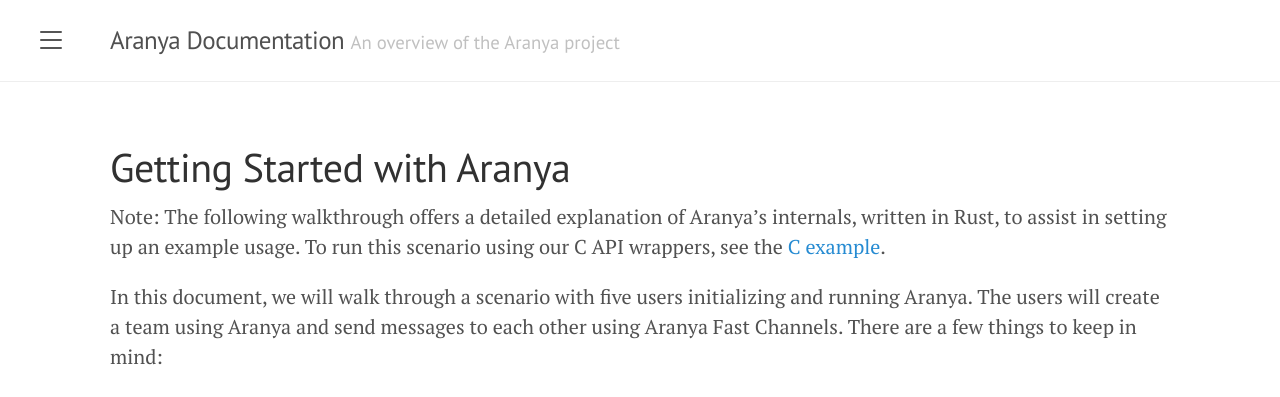
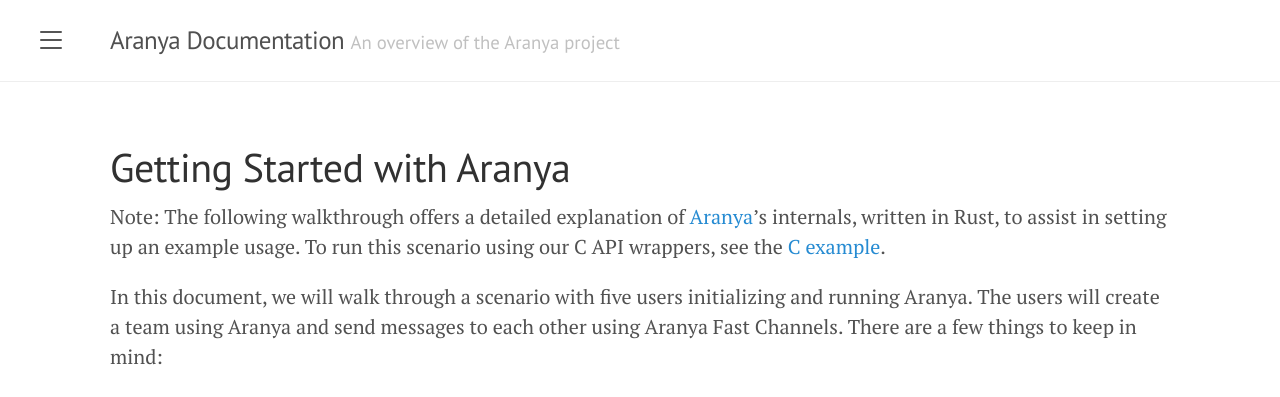
Before and after one commit to aranya-project/aranya-docs, a Jekyll site: the page built from docs/walkthrough.md, in a window 1280 px wide and 900 px high. Shown: the top 397 px of the window. Built offline with Jekyll 4.4.1, drawn with Linux system fonts in a browser that asks for light colours; part of the change alters nothing that is shown.

````diff
--- a/docs/walkthrough.md
+++ b/docs/walkthrough.md
@@ -6,16 +6,14 @@ permalink: "/walkthrough/"
 
 # Getting Started with Aranya
 
-Note: The following walkthrough offers a detailed explanation of Aranya's
-internals, written in Rust, to assist in setting up an example usage. To run
-this scenario using our C API wrappers, see the [C example](../examples/c/).
+Note: The following walkthrough offers a detailed explanation of [Aranya](https://github.com/aranya-project/aranya/tree/main)'s internals, written in Rust, to assist in setting up an example usage. To run this scenario using our C API wrappers, see the [C example](https://github.com/aranya-project/aranya/tree/main/examples/c).
 
 In this document, we will walk through a scenario with five users initializing
 and running Aranya. The users will create a team using Aranya and send messages
 to each other using Aranya Fast Channels. There are a few things to keep in mind:
 
 - Any policy actions are determined by the implemented policy. This walkthrough
-  will use the default policy defined [here](/crates/aranya-daemon/src/policy.md).
+  will use the default policy defined [here](https://github.com/aranya-project/aranya/blob/main/crates/aranya-daemon/src/policy.md).
 
 - Security tip: This walkthrough is intended as an example to be run on a
   single machine. As such, a single machine is used to build all key bundles
@@ -25,19 +23,11 @@ to each other using Aranya Fast Channels. There are a few things to keep in mind
   protected partition, such as an HSM, for maximum security. This avoids a
   single access point for all Aranya user keys in case a machine is compromised.
 
-See the [examples](../examples) directory for example applications that
-follow scenarios similar to the one described in this document. Also, see the
-[overview documentation](overview.md) for more details on the components
-used in this walkthrough.
+See the [examples](https://github.com/aranya-project/aranya/tree/main/examples/) directory for example applications that follow scenarios similar to the one described in this document. Also, see the [overview documentation](aranya-overview.md) for more details on the components used in this walkthrough.
 
 # Outline
 
-The walkthrough includes five users who will be referred to by their user role.
-The actions performed by each user are based on the permissions assigned to
-each role in the [default policy](/crates/aranya-daemon/src/policy.md). There
-will be five users, `Owner`, `Admin`, `Operator`, `Member A` and `Member B`. We
-will use the [`daemon`](/crates/aranya-daemon/src/daemon.rs) implementation for
-this example.
+The walkthrough includes five users who will be referred to by their user role. The actions performed by each user are based on the permissions assigned to each role in the [default policy](https://github.com/aranya-project/aranya/blob/main/crates/aranya-daemon/src/policy.md). There will be five users, `Owner`, `Admin`, `Operator`, `Member A` and `Member B`. We will use the [`daemon`](https://github.com/aranya-project/aranya/blob/main/crates/aranya-daemon/src/daemon.rs) implementation for this example.
 
 Step 1. [Prepare the device environment](#prereqs)
 
@@ -76,16 +66,9 @@ The following platforms are not supported:
 
 # <a name="daemon"></a>Daemon
 
-The [daemon](../crates/aranya-daemon) provides functionality for the
-[client library](../crates/aranya-client) to maintain Aranya state, including
-interacting with the graph and syncing with peers, and send off-graph messages
-using Aranya Fast Channels. The daemon and client interact through the
-[Daemon API](../crates/aranya-daemon-api/src/service.rs). The following
-sections will walk through configuring and starting a long-running daemon
-process.
+The [daemon](https://github.com/aranya-project/aranya/tree/main/crates/aranya-daemon) provides functionality for the [client library](https://github.com/aranya-project/aranya/tree/main/crates/aranya-client) to maintain Aranya state, including interacting with the graph and syncing with peers, and send off-graph messages using Aranya Fast Channels. The daemon and client interact through the [Daemon API](https://github.com/aranya-project/aranya/blob/main/crates/aranya-daemon-api/src/service.rs). The following sections will walk through configuring and starting a long-running daemon process.
 
-For more details, see the
-[Aranya Daemon's README](../crates/aranya-daemon/README.md).
+For more details, see the [Aranya Daemon's README](https://github.com/aranya-project/aranya/blob/main/crates/aranya-daemon/README.md).
 
 ## <a name="daemon-config"></a>Configuration
 
@@ -96,13 +79,12 @@ cryptographic material belonging to the user, key storage accessed by Aranya
 and graph storage for holding all fully processed commands. Additionally, the
 daemon's config file also includes networking for syncing and off-graph
 messaging. A complete example of a daemon configuration file can be found
-[here](/crates/aranya-daemon/example.json).
+[here](https://github.com/aranya-project/aranya/blob/main/crates/aranya-daemon/example.json).
 
 Based on this example, create a configuration file for each user. Remember to
 change the ports and other user-specific values for each user.
 
-Or, directly use the [daemon configuration files](../examples/c/configs/) from
-the C example. This example has configs for each user in this tutorial.
+Or, directly use the [daemon configuration files](https://github.com/aranya-project/aranya/tree/main/examples/c/configs) from the C example. This example has configs for each user in this tutorial.
 
 Now that the daemons have been configured, we can build and run them!
 
@@ -209,13 +191,13 @@ async fn setup_aranya(
 ```
 
 **NB**: This is an abbreviated version of the daemon's `setup_aranya` method, see
-[here](https://github.com/aranya-project/aranya/blob/main/crates/aranya-daemon/src/daemon.rs#L141)
+[here](https://github.com/aranya-project/aranya/blob/main/crates/aranya-daemon/src/daemon.rs#L138)
 for the current implementation details.
 
 The daemon receives actions from the user via the user client API. When the
 client makes a call in the client library, it may invoke a command in the
 daemon using an internal API. For more details on this API, see the
-[aranya-daemon-api crate](../crates/aranya-daemon-api/src/service.rs).
+[aranya-daemon-api crate](https://github.com/aranya-project/aranya/blob/main/crates/aranya-daemon-api/src/service.rs).
 
 
 ## <a name="syncer"></a>Syncer
@@ -276,8 +258,7 @@ let team_id = client.create_team()?;
 
 #### C
 
-The following snippet has been modified for simplicity. To see actual usage,
-see the [C example](../examples/c/example.c#L162).
+The following snippet has been modified for simplicity. To see actual usage, see the [C example](https://github.com/aranya-project/aranya/blob/main/examples/c/example.c#L169).
 
 ```C
 // have owner create the team.
@@ -328,7 +309,7 @@ team.add_sync_peer(member_b_sync_addr, interval).await?;
 #### C
 
 The following snippet has been modified for simplicity. See the actual usage
-in the [C example](../examples/c/example.c#L185).
+in the [C example](https://github.com/aranya-project/aranya/blob/main/examples/c/example.c#L194).
 
 ```C
 const char *admin_sync_addr = "127.0.0.1:10002";
@@ -379,7 +360,7 @@ let admin_kb = client.get_key_bundle()?;
 #### C
 
 The following snippet has been modified for simplicity. See the actual usage in
-the [C example](../examples/c/example.c#L145).
+the [C example](https://github.com/aranya-project/aranya/blob/main/examples/c/example.c#L148).
 
 ```C
 err = aranya_get_key_bundle(&owner_client->client, &owner_client->pk);
@@ -409,7 +390,7 @@ team.assign_role(admin_device_id, Role::Admin)?;
 #### C
 
 The following snippet has been modified for simplicity. See the actual usage in
-the [C example](../examples/c/example.c#L229).
+the [C example](https://github.com/aranya-project/aranya/blob/main/examples/c/example.c#L242).
 
 ```C
 // add admin to team.
@@ -447,7 +428,7 @@ team.assign_role(operator_device_id, Role::Operator)?;
 #### C
 
 The following snippet has been modified for simplicity. See the actual usage in
-the [C example](../examples/c/example.c#L239).
+the [C example](https://github.com/aranya-project/aranya/blob/main/examples/c/example.c#L252).
 
 ```C
 // add operator to team.
@@ -479,7 +460,7 @@ team.assign_role(member_b_device_id, Role::Member)?;
 #### C
 
 The following snippet has been modified for simplicity. See the actual usage in
-the [C example](../examples/c/example.c#L249).
+the [C example](https://github.com/aranya-project/aranya/blob/main/examples/c/example.c#L262).
 
 ```C
 // add membera to team.
@@ -518,7 +499,7 @@ operator_client.assign_net_identifier(member_b_device_id, member_b_afc_addr)?;
 #### C
 
 The following snippet has been modified for simplicity. See the actual usage in
-the [C example](../examples/c/example.c#L274).
+the [C example](https://github.com/aranya-project/aranya/blob/main/examples/c/example.c#L302).
 
 ```C
 const char *member_a_afc_addr = "127.0.0.1:11004";
@@ -569,7 +550,7 @@ team.create_label(label)?;
 #### C
 
 The following snippet has been modified for simplicity. See the actual usage in
-the [C example](../examples/c/example.c#L261).
+the [C example](https://github.com/aranya-project/aranya/blob/main/examples/c/example.c#L280).
 
 ```C
 // operator creates AFC labels and assigns them to team members.
@@ -603,7 +584,7 @@ team.assign_label(member_b_device_id, label)?;
 #### C
 
 The following snippet has been modified for simplicity. See the actual usage in
-the [C example](../examples/c/example.c#L266).
+the [C example](https://github.com/aranya-project/aranya/blob/main/examples/c/example.c#L287).
 
 ```C
 err = aranya_assign_label(&team->clients.operator.client, &team->id,
@@ -639,7 +620,7 @@ let channel_id = member_a_client.create_bidi_channel(team_id, member_b_afc_addr,
 #### C
 
 The following snippet has been modified for simplicity. See the actual usage in
-the [C example](../examples/c/example.c#L287).
+the [C example](https://github.com/aranya-project/aranya/blob/main/examples/c/example.c#L320).
 
 ```C
 // create AFC channel between membera and memberb.
@@ -674,7 +655,7 @@ member_a_client.send_data(channel_id, data)?;
 #### C
 
 The following snippet has been modified for simplicity. See the actual usage in
-the [C example](../examples/c/example.c#L307).
+the [C example](https://github.com/aranya-project/aranya/blob/main/examples/c/example.c#L343).
 
 ```C
 // send AFC data.
@@ -705,7 +686,7 @@ member_b_client.send_data(channel_id, data)?;
 #### C
 
 The following snippet has been modified for simplicity. See the actual usage in
-the [C example](../examples/c/example.c#L307). Note the example does not
+the [C example](https://github.com/aranya-project/aranya/blob/main/examples/c/example.c#L343). Note the example does not
 include `Member B` sending a message to `Member A`. However, the action will
 look similar to the linked usage, but `Member B`'s client would be passed in
 instead.
````
